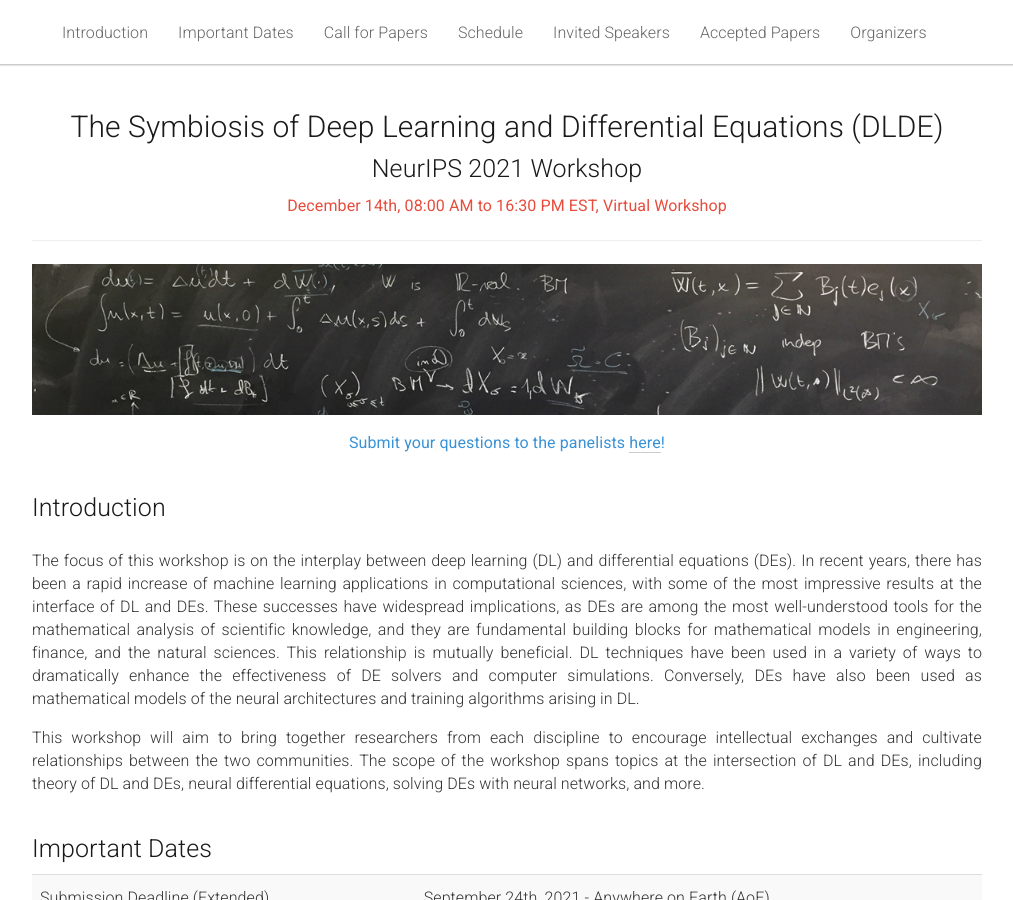
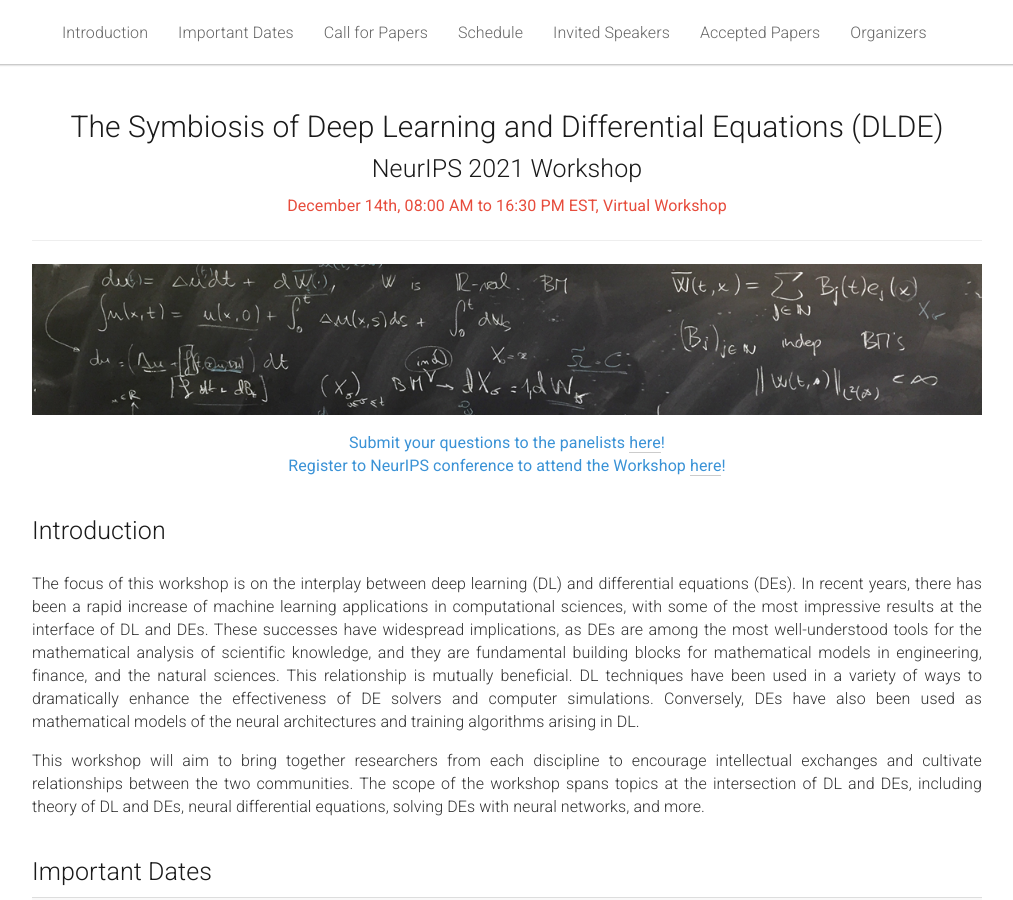
Before and after one commit to dl-de/dl-de.github.io, a Jekyll site: the page built from _pages/home.md, in a window 1280 px wide and 900 px high. Shown: the whole window, without its empty margins (133-1146 px from the left). Built offline with Jekyll 4.4.1, drawn with Linux system fonts in a browser that asks for light colours.

Commit message:
minor changes

```diff
--- a/_pages/home.md
+++ b/_pages/home.md
@@ -37,6 +37,14 @@ acknowledgements: ""
 Submit your questions to the panelists
 <a href="https://docs.google.com/forms/d/e/1FAIpQLSfIxfL0O06MmZRNbIlibH8UgdnhQta3b2MCxindswKzrkx6bA/viewform">here</a>!
 </span></center>
+
+<center><span style="color:#3a92d6;font-weight:400;">
+Register to NeurIPS conference to attend the Workshop
+<a href="https://neurips.cc/Register2">here</a>!
+</span></center>
+
+
+
 
 
 <br>
```
